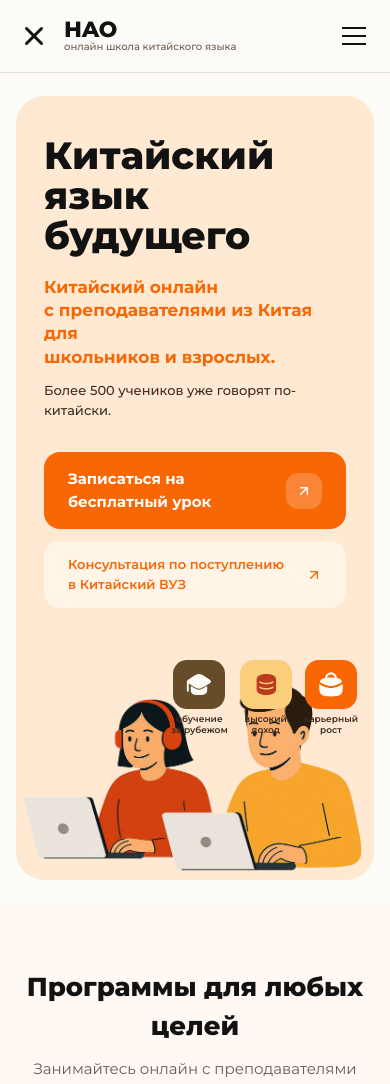
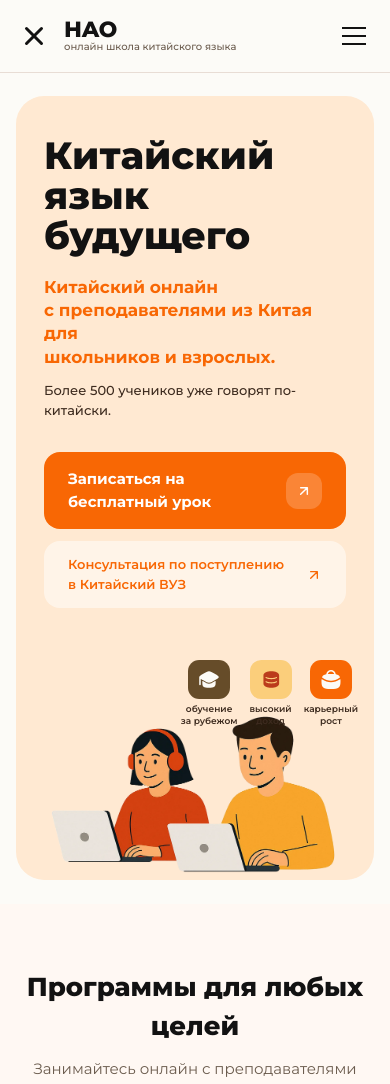
Before and after one commit to orelkrylatiy/HAO_lending, a Next.js app: page / in a window 390 px wide. Shown: the top 1084 px of the page. Built offline with nearby package versions, Linux system fonts and the light colour scheme.

Commit message:
Fix hero image scaling on landing

```diff
--- a/app/components/Hero.tsx
+++ b/app/components/Hero.tsx
@@ -50,30 +50,29 @@ export default function Hero() {
             </div>
 
             {/* Right: illustration */}
-            <div className="relative flex-1 flex items-end justify-center overflow-hidden min-h-[240px] md:min-h-[480px]">
+            <div className="relative flex-1 flex items-end justify-center overflow-hidden min-h-[240px] md:min-h-[480px] px-4 md:px-0 pt-18 md:pt-0">
               {/* Benefit icon cards — top right corner of hero */}
               <div className="absolute top-5 right-4 md:top-8 md:right-8 flex gap-3 z-10">
                 <div className="flex flex-col items-center gap-1">
-                  <Image src="/images/icon-education.svg" alt="обучение за рубежом" width={52} height={49} unoptimized />
+                  <Image src="/images/icon-education.svg" alt="обучение за рубежом" width={52} height={49} className="w-[42px] md:w-[52px] h-auto" unoptimized />
                   <span className="text-[9px] md:text-[10px] font-semibold text-[#3d2b1f] text-center leading-tight">обучение<br/>за рубежом</span>
                 </div>
                 <div className="flex flex-col items-center gap-1">
-                  <Image src="/images/icon-education1.svg" alt="высокий доход" width={52} height={49} unoptimized />
+                  <Image src="/images/icon-education1.svg" alt="высокий доход" width={52} height={49} className="w-[42px] md:w-[52px] h-auto" unoptimized />
                   <span className="text-[9px] md:text-[10px] font-semibold text-[#3d2b1f] text-center leading-tight">высокий<br/>доход</span>
                 </div>
                 <div className="flex flex-col items-center gap-1">
-                  <Image src="/images/icon-bag.svg" alt="карьерный рост" width={52} height={49} unoptimized />
+                  <Image src="/images/icon-bag.svg" alt="карьерный рост" width={52} height={49} className="w-[42px] md:w-[52px] h-auto" unoptimized />
                   <span className="text-[9px] md:text-[10px] font-semibold text-[#3d2b1f] text-center leading-tight">карьерный<br/>рост</span>
                 </div>
               </div>
 
-              {/* Illustration */}
               <Image
                 src="/images/hero-illustration.webp"
                 alt="Студенты изучают китайский"
                 width={580}
                 height={420}
-                className="w-full h-full object-contain object-bottom"
+                className="block w-full max-w-[300px] sm:max-w-[380px] md:max-w-[580px] h-auto object-contain object-bottom"
                 priority
                 unoptimized
               />
```
